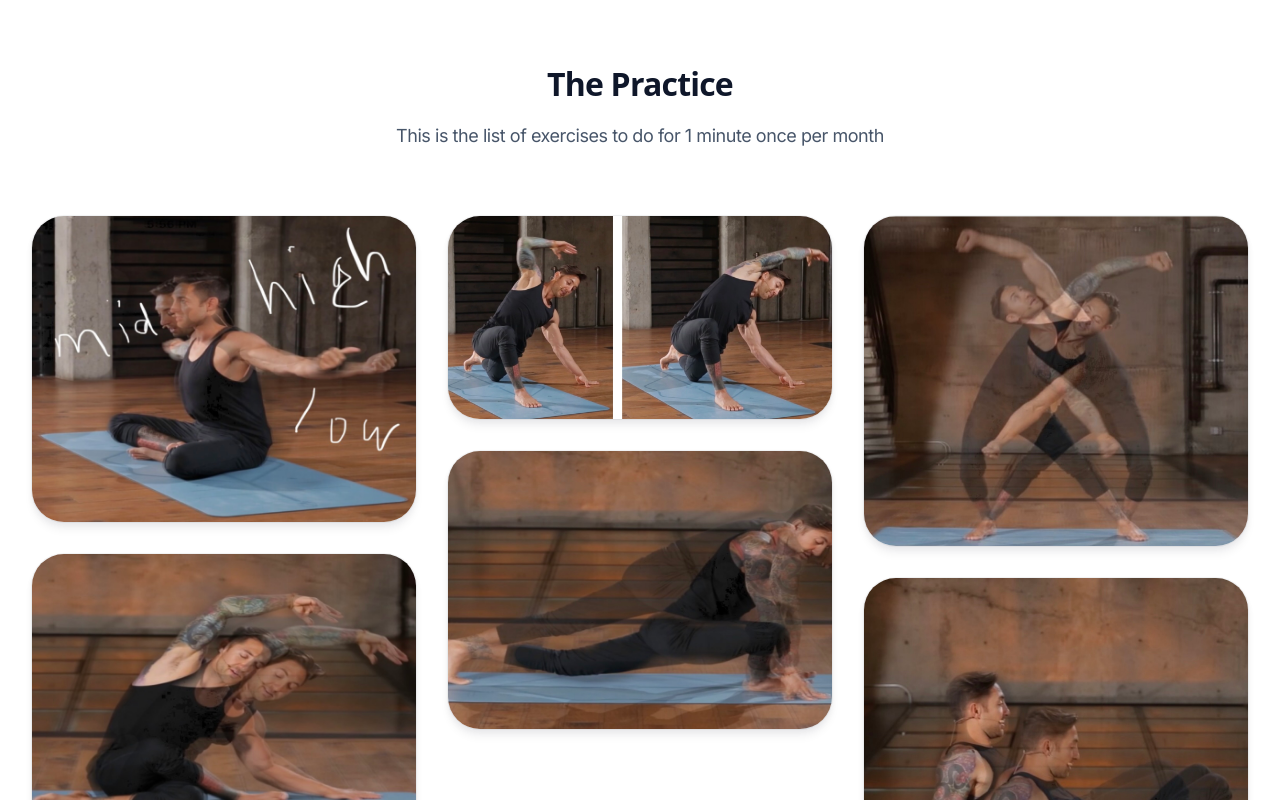
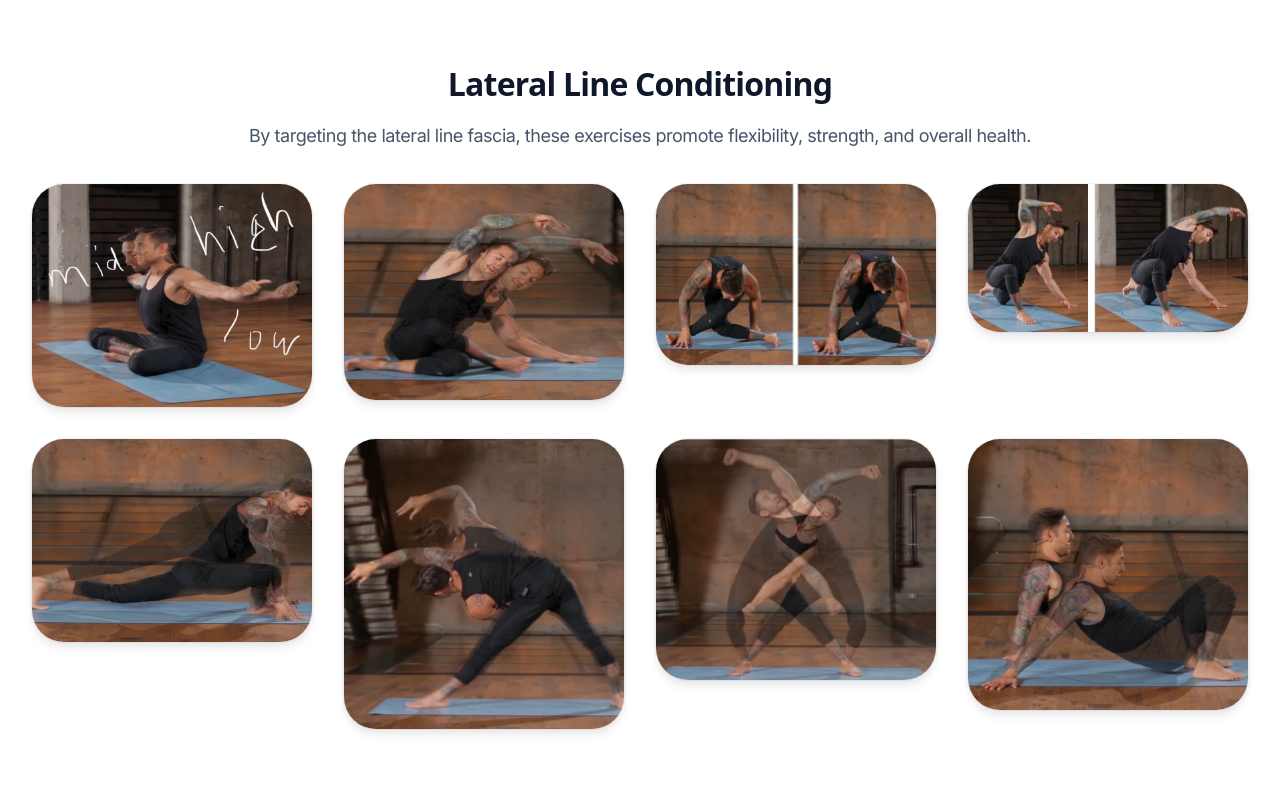
Before and after one commit to shonhartman/mobility-blueprint, a Next.js app: page /practice/lateral-lines in a window 1280 px wide. Shown: the top 800 px of the page. Built offline with nearby package versions, Linux system fonts and the light colour scheme; a web font is replaced by a local one.

Commit message:
feat: replace testimonials with exercises & adjust exercise grid

```diff
--- a/src/app/practice/lateral-lines/page.tsx
+++ b/src/app/practice/lateral-lines/page.tsx
@@ -1,4 +1,4 @@
-import { Testimonials } from "@/components/Testimonials";
+import { Exercises } from "@/components/Exercises";
 
 import lateralLines1 from '@/images/lateral-lines/lateral_lines_1.jpg'
 import lateralLines2 from '@/images/lateral-lines/lateral_lines_2.jpg'
@@ -92,6 +92,6 @@ const exercises = [
 
 export default function LateralLinesPage() {
   return (
-    <Testimonials exercises={exercises} />
+    <Exercises exercises={exercises} />
   )
 }
--- a/src/components/Testimonial.tsx
+++ b/src/components/Exercise.tsx
@@ -4,7 +4,7 @@ import { Container } from '@/components/Container'
 import { GridPattern } from '@/components/GridPattern'
 import { StarRating } from '@/components/StarRating'
 
-export function Testimonial({
+export function Exercise({
   id,
   author,
   children,
@@ -16,7 +16,7 @@ export function Testimonial({
   return (
     <aside
       id={id}
-      aria-label={`Testimonial from ${author.name}`}
+      aria-label={`Exercise from ${author.name}`}
       className="relative bg-slate-100 py-16 sm:py-32"
     >
       <div className="text-slate-900/10">
--- /dev/null
+++ b/src/components/Exercises.tsx
@@ -0,0 +1,67 @@
+import Image, { type ImageProps } from 'next/image'
+
+import { Container } from '@/components/Container'
+
+type ExerciseType = {
+  content: string;
+  exercise: {
+    name: string;
+    role: string;
+    image: ImageProps['src'];
+  };
+};
+
+type ExercisesProps = {
+  exercises: ExerciseType[][];
+};
+
+function Exercise({
+  exercise,
+  children,
+}: {
+  exercise: { name: string; role: string; image: ImageProps['src'] }
+  children: React.ReactNode
+}) {
+  return (
+  <figure className="rounded-4xl shadow-md ring-1 ring-slate-900/5 flex flex-col">
+    <div className="bg-slate-50 flex-grow rounded-4xl overflow-hidden">
+      <Image
+        className="h-full w-full object-cover"
+        src={exercise.image}
+        alt=""
+        width={350}
+        height={350}
+      />
+    </div>
+    </figure>
+  )
+}
+
+export function Exercises({ exercises }: ExercisesProps) {
+  return (
+    <section className="py-8 sm:py-10 lg:py-16">
+      <Container className="mb-8 text-center">
+        <h2 className="font-display text-4xl font-bold tracking-tight text-slate-900">
+          Lateral Line Conditioning
+        </h2>
+        <p className="mt-4 text-lg tracking-tight text-slate-600">
+          By targeting the lateral line fascia,
+          these exercises promote flexibility, strength, and overall health.
+        </p>
+      </Container>
+      <ul
+        role="list"
+        className="mx-auto grid max-w-2xl grid-cols-1 gap-8 px-4 lg:max-w-7xl lg:grid-cols-3 lg:px-8"
+        style={{ display: 'grid', gridTemplateColumns: 'repeat(auto-fill, minmax(250px, 1fr))', gridAutoRows: 'auto' }}
+      >
+        {exercises.flat().map((exercise, exerciseIndex) => (
+          <li key={exerciseIndex}>
+            <Exercise exercise={exercise.exercise}>
+              {exercise.content}
+            </Exercise>
+          </li>
+        ))}
+      </ul>
+    </section>
+  );
+}
--- a/src/components/Testimonials.tsx
+++ /dev/null
@@ -1,102 +0,0 @@
-import Image, { type ImageProps } from 'next/image'
-import clsx from 'clsx'
-
-import { Container } from '@/components/Container'
-import {
-  Expandable,
-  ExpandableButton,
-  ExpandableItems,
-} from '@/components/Expandable'
-
-type TestimonialType = {
-  content: string;
-  exercise: {
-    name: string;
-    role: string;
-    image: ImageProps['src'];
-  };
-};
-
-type TestimonialsProps = {
-  exercises: TestimonialType[][];
-};
-
-function Testimonial({
-  exercise,
-  children,
-}: {
-  exercise: { name: string; role: string; image: ImageProps['src'] }
-  children: React.ReactNode
-}) {
-  return (
-  <figure className="rounded-4xl shadow-md ring-1 ring-slate-900/5 flex flex-col">
-    <div className="bg-slate-50 flex-grow rounded-4xl overflow-hidden">
-      <Image
-        className="h-full w-full object-cover"
-        src={exercise.image}
-        alt=""
-        width={350}
-        height={350}
-      />
-    </div>
-    </figure>
-  )
-}
-
-
-export function Testimonials({ exercises }: TestimonialsProps) {
-  return (
-    <section className="py-8 sm:py-10 lg:py-16">
-      <Container className="text-center">
-        <h2 className="font-display text-4xl font-bold tracking-tight text-slate-900">
-          The Practice
-        </h2>
-        <p className="mt-4 text-lg tracking-tight text-slate-600">
-          This is the list of exercises to do for 1 minute once per month
-        </p>
-      </Container>
-      <Expandable className="group mt-16">
-        <ul
-          role="list"
-          className="mx-auto grid max-w-2xl grid-cols-1 gap-8 px-4 lg:max-w-7xl lg:grid-cols-3 lg:px-8"
-        >
-          {exercises
-            .map((column) => column[0])
-            .map((exercise, exerciseIndex: number) => (
-              <li key={exerciseIndex} className="lg:hidden">
-                <Testimonial exercise={exercise.exercise}>
-                  {exercise.content}
-                </Testimonial>
-              </li>
-            ))}
-          {exercises.map((column, columnIndex) => (
-            <li
-              key={columnIndex}
-              className="hidden group-data-[expanded]:list-item lg:list-item"
-            >
-              <ul role="list">
-                <ExpandableItems>
-                  {column.map((exercise, exerciseIndex) => (
-                    <li
-                      key={exerciseIndex}
-                      className={clsx(
-                        exerciseIndex === 0 && 'hidden lg:list-item',
-                        exerciseIndex === 1 && 'lg:mt-8',
-                        exerciseIndex > 1 && 'mt-8',
-                      )}
-                    >
-                      <Testimonial exercise={exercise.exercise}>
-                        {exercise.content}
-                      </Testimonial>
-                    </li>
-                  ))}
-                </ExpandableItems>
-              </ul>
-            </li>
-          ))}
-        </ul>
-        <ExpandableButton>Read more testimonials</ExpandableButton>
-      </Expandable>
-    </section>
-  )
-}
```
Also changed, not shown: src/app/page.tsx (+5 -5 lines).
